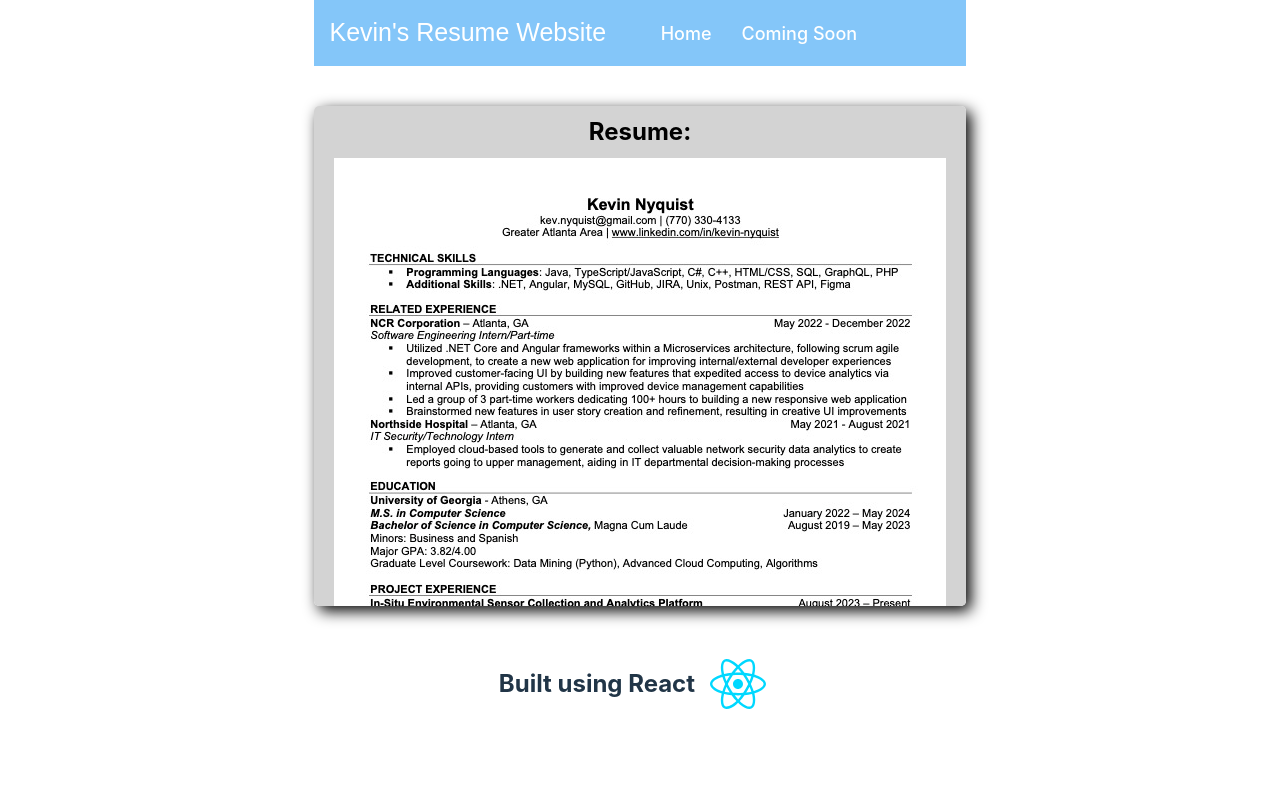
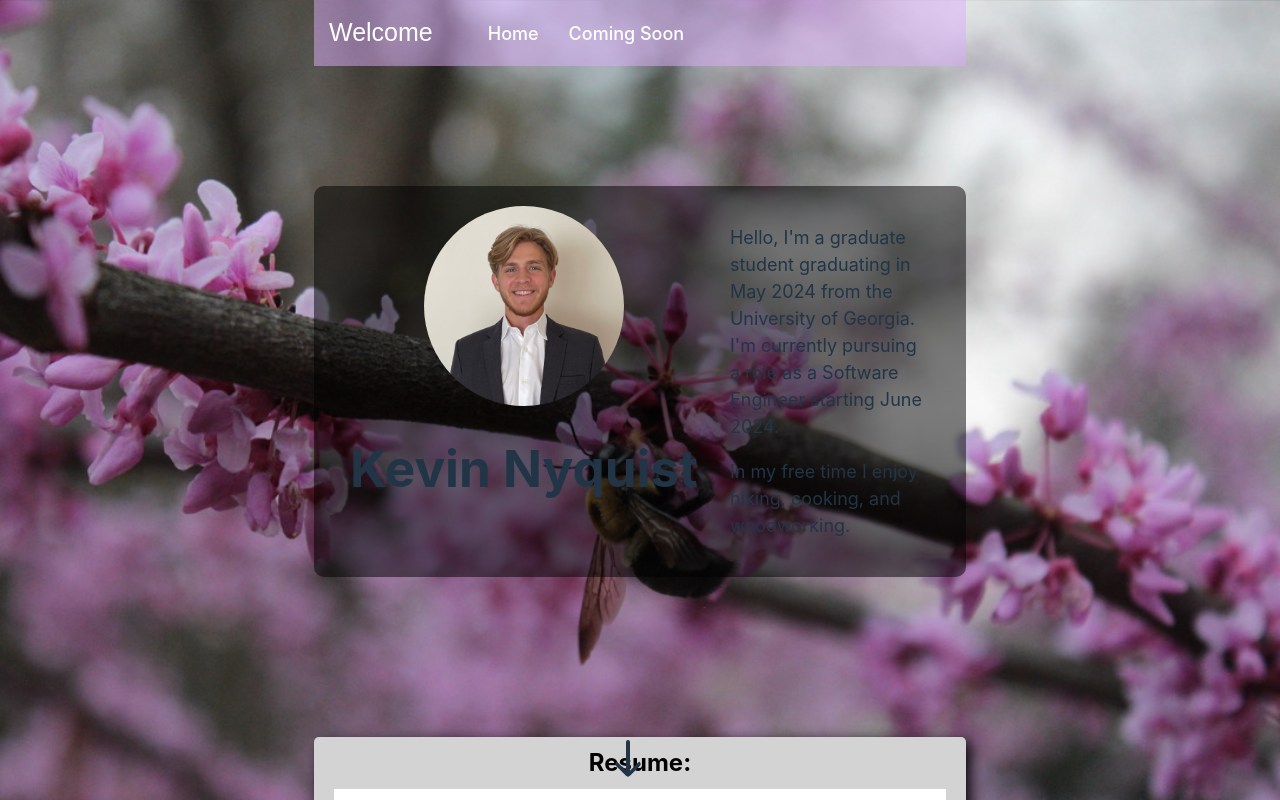
Before and after one commit to kevin-nyquist/resume, a React (Vite) app: page / in a window 1280 px wide. Shown: the top 800 px of the page. Built offline with nearby package versions, Linux system fonts and the light colour scheme.

Commit message:
Added AboutMe component

```diff
--- /dev/null
+++ b/src/AboutMe.css
@@ -0,0 +1,26 @@
+.bio-container {
+    display: flex;
+    flex-direction: row;
+    justify-content: space-around;
+    min-width: 612px;
+    background-color: rgb(0, 0, 0, 0.5);
+    border-radius: 10px;
+    margin: 120px auto;
+    padding: 20px;
+}
+
+.image-container {
+    display: flex;
+    flex-direction: column;
+    align-items: center;
+}
+
+.bio {
+    font-size: 18px;
+    max-width: 200px;
+}
+
+.prof-photo {
+    max-width: 200px;
+    border-radius: 50%;
+}
--- /dev/null
+++ b/src/AboutMe.tsx
@@ -0,0 +1,24 @@
+import './AboutMe.css'
+import photo from './assets/prof-photo.jpeg'
+
+function AboutMe() {
+    return (
+        <div className="bio-container">
+            <div className="image-container">
+                <img className="prof-photo" src={photo} alt="Image Failed to Load"></img>
+                <h1>Kevin Nyquist</h1>
+            </div>
+            <div className="bio">
+                <p>
+                    Hello, I'm a graduate student graduating in May 2024 from the University of Georgia.
+                    I'm currently pursuing a role as a Software Engineer starting June 2024.
+                </p>
+                <p>
+                    In my free time I enjoy hiking, cooking, and woodworking.
+                </p>
+            </div>
+        </div>
+    )
+}
+
+export default AboutMe;
--- a/src/App.css
+++ b/src/App.css
@@ -15,6 +15,29 @@
   justify-content: center;
   align-items: center;
   margin: auto;
+}
+
+.down-arrow {
+  position: absolute;
+  top: calc(100vh - 60px);
+  left: calc(50% - 14px);
+  width: 0;
+  height: 30px;
+  border: 2px solid;
+  border-radius: 2px;
+}
+
+.down-arrow:after {
+  content: " ";
+  position: absolute;
+  top: 12px;
+  left: -10px;
+  width: 16px;
+  height: 16px;
+  border-bottom: 4px solid;
+  border-right: 4px solid;
+  border-radius: 4px;
+  transform: rotateZ(45deg);
 }
 
 .logo {
--- a/src/App.tsx
+++ b/src/App.tsx
@@ -4,12 +4,15 @@ import reactLogo from './assets/react.svg'
 import './App.css'
 import Resume from './Resume'
 import NavBar from './NavBar'
+import AboutMe from './AboutMe'
 
 function App() {
   return (
     <>
     <NavBar></NavBar>
       <div className="App">
+        <AboutMe></AboutMe>
+        <div className="down-arrow"></div>
         <div className='resume-container'>
           <h2 className='res-title'>Resume:</h2>
           <Resume></Resume>
--- a/src/NavBar.css
+++ b/src/NavBar.css
@@ -10,7 +10,7 @@
 
   /* navbar */
   .navbar {
-    background-color: #84c6f9;
+    background-color: rgb(221, 174, 251, 0.5);
     display: flex;
     align-items: center;
     min-height: 30px;
--- a/src/NavBar.tsx
+++ b/src/NavBar.tsx
@@ -21,8 +21,7 @@ function NavBar() {
 
         <nav className="navbar">
 
-            {/* professional photo */}
-            <a href='/' className="logo">Kevin's Resume Website </a>
+            <a href='/' className="logo">Welcome </a>
 
             <ul className="navMenu">
             <li>
--- a/src/index.css
+++ b/src/index.css
@@ -5,8 +5,10 @@
 
   color-scheme: light dark;
   color: rgba(255, 255, 255, 0.87);
-  background-color: rgb(40, 50, 58);
-
+  background-image: url('./assets/Bee.jpeg');
+  background-repeat: no-repeat;
+  background-attachment: fixed;
+  background-size: cover;
   font-synthesis: none;
   text-rendering: optimizeLegibility;
   -webkit-font-smoothing: antialiased;
```
Also changed, not shown: src/assets/Bee.jpeg (added), src/assets/prof-photo.jpeg (added).
